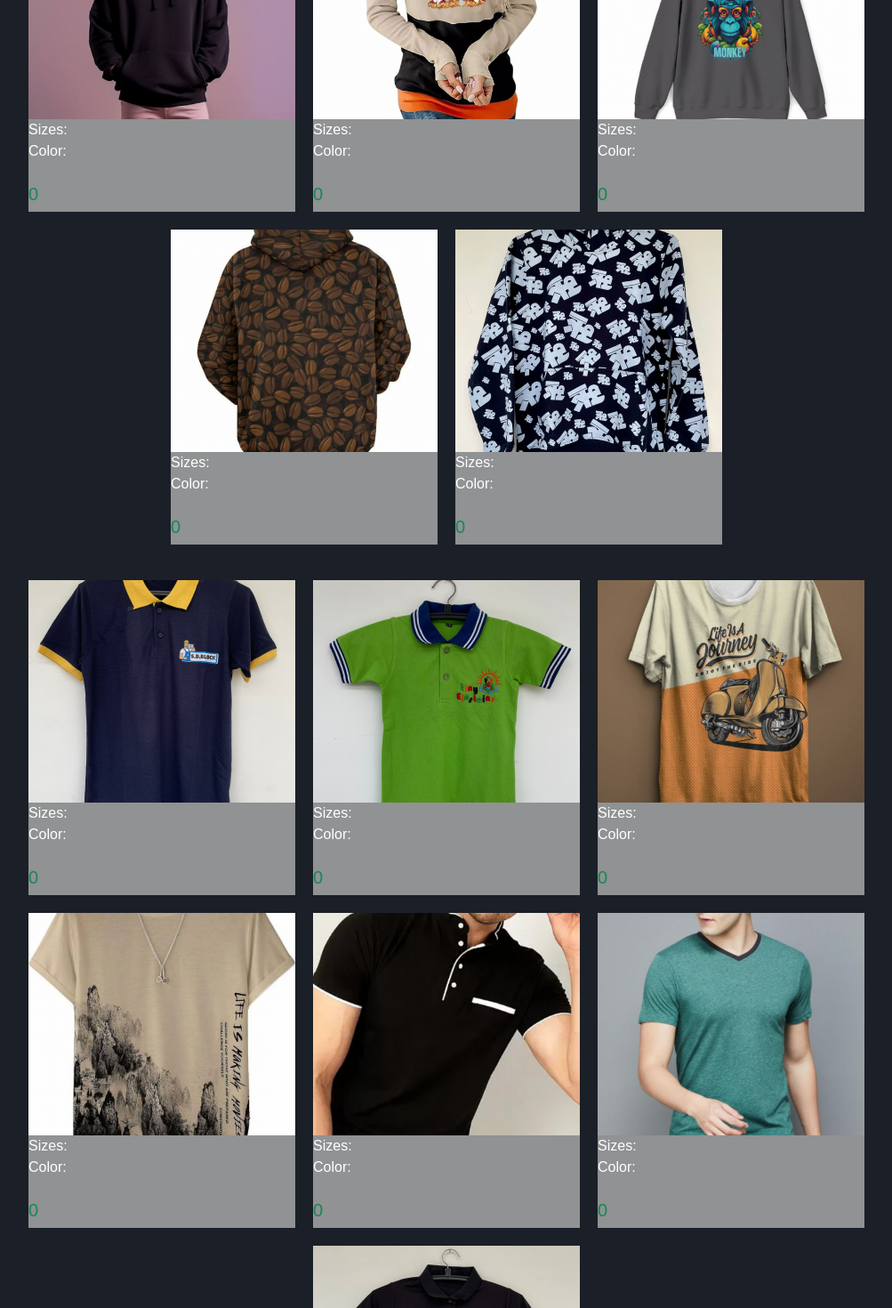
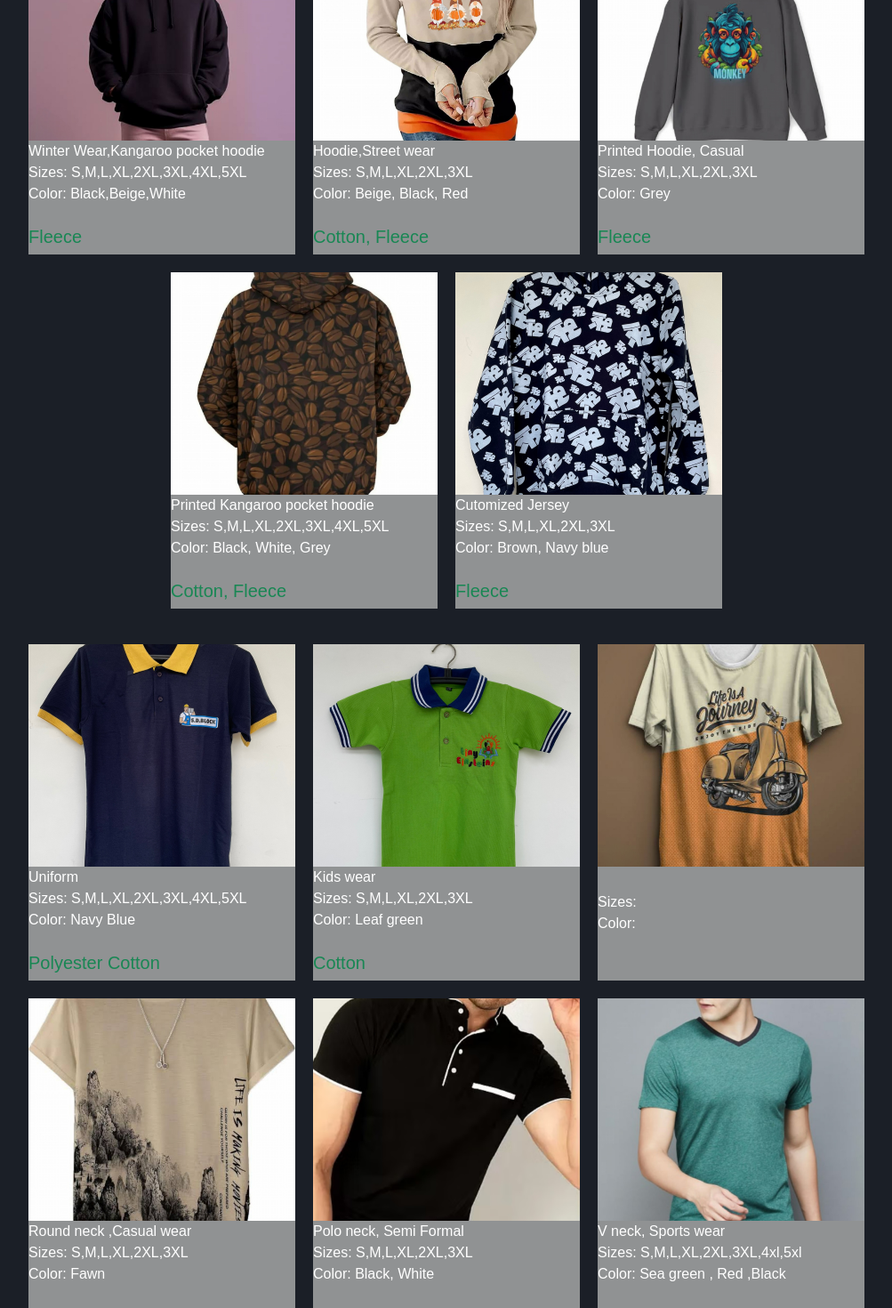
Before and after one commit to MUFFANUJ/HUNS, a React (Create React App) app: page /product in a window 1280 px wide. Shown: the part 700-2170 px from the top of the page at 89% size, without its empty margins (138-1141 px from the left). Built offline with nearby package versions, Linux system fonts and the light colour scheme.

Commit message:
product-info

```diff
--- a/src/ContactUs.jsx
+++ b/src/ContactUs.jsx
@@ -22,10 +22,10 @@ function ContactUs() {
       name: 'Anuj Singh',
       notes: 'Check this out im hero!',
     };
-    emailjs.sendForm('service_xdkkrkr', 'template_pxvq4y4', form.current, 'YYHtgp7__9NHK6z2K')
+    emailjs.sendForm('service_osd14oe', 'template_0hkh96b', form.current, 'OrgMd5mzEh2DggWFJ')
     .then((result) => {
       console.log("Successfully send")
-      emailjs.send('service_xdkkrkr', 'template_3wua8nm', templateParams).then(
+      emailjs.send('service_osd14oe', 'template_0hkh96b', templateParams).then(
         (response) => {
           console.log('SUCCESS!', response.status, response.text);
         },
--- a/src/product.jsx
+++ b/src/product.jsx
@@ -96,66 +96,66 @@ function Productpage({ option, setOption }) {
     {
       title: "",
       imgURL: hoodie,
-      description: "",
-      sizes: "",
-      color: "",
-      price: 0,
+      description: "Casual Hoodie",
+      sizes: "S,M,L,XL,2XL,3XL,4XL,5XL",
+      color: "Black, White, Wine, Blue",
+      material: "Fleece",
     },
     {
       title: "",
       imgURL: hoodie2,
-      description: "",
-      sizes: "",
-      color: "",
-      price: 0,
+      description: "Customized Uniform",
+      sizes: "S,M,L,XL,2XL,3XL",
+      color: "Brown,Beige",
+      material: "Faux Swade",
     },
     {
       title: "",
       imgURL: hoodie3,
-      description: "",
-      sizes: "",
-      color: "",
-      price: 0,
+      description: "Casual Wear",
+      sizes: "S, M, L, XL, 2XL, 3XL",
+      color: "Turqoise,White",
+      material: "Fleece",
     },
     {
       title: "",
       imgURL: hoodie4,
-      description: "",
-      sizes: "",
-      color: "",
-      price: 0,
+      description: "Winter Wear,Kangaroo pocket hoodie",
+      sizes: "S,M,L,XL,2XL,3XL,4XL,5XL",
+      color: "Black,Beige,White",
+      material: "Fleece",
     },
     {
       title: "",
       imgURL: hoodie5,
-      description: "",
-      sizes: "",
-      color: "",
-      price: 0,
+      description: "Hoodie,Street wear",
+      sizes: "S,M,L,XL,2XL,3XL",
+      color: "Beige, Black, Red",
+      material: "Cotton, Fleece",
     },
     {
       title: "",
       imgURL: hoodie6,
-      description: "",
-      sizes: "",
-      color: "",
-      price: 0,
+      description: "Printed Hoodie, Casual",
+      sizes: "S,M,L,XL,2XL,3XL",
+      color: "Grey",
+      material: "Fleece",
     },
     {
       title: "",
       imgURL: hoodie7,
-      description: "",
-      sizes: "",
-      color: "",
-      price: 0,
+      description: "Printed Kangaroo pocket hoodie",
+      sizes: "S,M,L,XL,2XL,3XL,4XL,5XL",
+      color: "Black, White, Grey",
+      material: "Cotton, Fleece",
     },
     {
       title: "",
       imgURL: hoodie8,
-      description: "",
-      sizes: "",
-      color: "",
-      price: 0,
+      description: "Cutomized Jersey",
+      sizes: "S,M,L,XL,2XL,3XL",
+      color: "Brown, Navy blue",
+      material: "Fleece",
     },
   ];
 
@@ -163,18 +163,18 @@ function Productpage({ option, setOption }) {
     {
       title: "",
       imgURL: tshirt,
-      description: "",
-      sizes: "",
-      color: "",
-      price: 0,
+      description: "Uniform",
+      sizes: "S,M,L,XL,2XL,3XL,4XL,5XL",
+      color: "Navy Blue",
+      material: "Polyester Cotton",
     },
     {
       title: "",
       imgURL: tshirt2,
-      description: "",
-      sizes: "",
-      color: "",
-      price: 0,
+      description: "Kids wear",
+      sizes: "S,M,L,XL,2XL,3XL",
+      color: "Leaf green",
+      material: "Cotton",
     },
     {
       title: "",
@@ -182,39 +182,39 @@ function Productpage({ option, setOption }) {
       description: "",
       sizes: "",
       color: "",
-      price: 0,
+      material: "",
     },
     {
       title: "",
       imgURL: tshirt4,
-      description: "",
-      sizes: "",
-      color: "",
-      price: 0,
+      description: "Round neck ,Casual wear",
+      sizes: "S,M,L,XL,2XL,3XL",
+      color: "Fawn",
+      material: "Polyester Cotton",
     },
     {
       title: "",
       imgURL: tshirt5,
-      description: "",
-      sizes: "",
-      color: "",
-      price: 0,
+      description: "Polo neck, Semi Formal",
+      sizes: "S,M,L,XL,2XL,3XL",
+      color: "Black, White",
+      material: "Pure Cotton",
     },
     {
       title: "",
       imgURL: tshirt6,
-      description: "",
-      sizes: "",
-      color: "",
-      price: 0,
+      description: "V neck, Sports wear",
+      sizes: "S,M,L,XL,2XL,3XL,4xl,5xl",
+      color: "Sea green , Red ,Black",
+      material: "Polyester cotton",
     },
     {
       title: "",
       imgURL: tshirt7,
-      description: "",
-      sizes: "",
-      color: "",
-      price: 0,
+      description: "Corporate Uniform",
+      sizes: "S,M,L,XL,2XL,3XL,4XL,5XL",
+      color: "Navy blue",
+      material: "Polyester",
     },
   ];
 
@@ -222,66 +222,66 @@ function Productpage({ option, setOption }) {
     {
       title: "",
       imgURL: trouser,
-      description: "",
-      sizes: "",
-      color: "",
-      price: 0,
+      description: "Casual wear",
+      sizes: "S,M,L,XL,2XL,3XL",
+      color: "Navy blue",
+      material: "PC Sinker",
     },
     {
       title: "",
       imgURL: trouser2,
-      description: "",
-      sizes: "",
-      color: "",
-      price: 0,
+      description: "Casual street wear",
+      sizes: "S,M,L,XL,2XL,3XL,4XL,5XL",
+      color: "Beige, Fawn",
+      material: "Textile Fabric",
     },
     {
       title: "",
       imgURL: trouser3,
-      description: "",
-      sizes: "",
-      color: "",
-      price: 0,
+      description: "Sports wear",
+      sizes: "S,M,L,XL,2XL,3XL,4XL,5XL",
+      color: "Black, Melange Grey",
+      material: "Super Poly",
     },
     {
       title: "",
       imgURL: trouser4,
-      description: "",
-      sizes: "",
-      color: "",
-      price: 0,
+      description: "Sports wear",
+      sizes: "S,M,L,XL,2XL,3XL",
+      color: "Olive green",
+      material: "PC sinker",
     },
     {
       title: "",
       imgURL: trouser5,
-      description: "",
-      sizes: "",
-      color: "",
-      price: 0,
+      description: "Casual Wear",
+      sizes: "S,M,L,XL,2XL,3XL",
+      color: "Navy blue, Black",
+      material: "Textile fabric",
     },
     {
       title: "",
       imgURL: trouser6,
-      description: "",
-      sizes: "",
-      color: "",
-      price: 0,
+      description: "Casual ,Sports, Night wear",
+      sizes: "S,M,L,XL,2XL,3XL",
+      color: "Black, Melange grey",
+      material: "Cotton",
     },
     {
       title: "",
       imgURL: trouser7,
-      description: "",
-      sizes: "",
-      color: "",
-      price: 0,
+      description: "Trackpants",
+      sizes: "S,M,L,XL,2XL,3XL,4XL,5XL",
+      color: "Black, Navy",
+      material: "PC sinker",
     },
     {
       title: "",
       imgURL: trouser8,
-      description: "",
-      sizes: "",
-      color: "",
-      price: 0,
+      description: "Casual wear",
+      sizes: "S,M,L,XL,2XL,3XL",
+      color: "Black ,White",
+      material: "Super Poly",
     },
   ];
 
@@ -382,7 +382,7 @@ function Productpage({ option, setOption }) {
                   <p class="card-text">Color: {item.color}</p>
                   <div class="buy d-flex justify-content-between align-items-center">
                     <div class="price text-success">
-                      <h5 class="mt-4">{item.price}</h5>
+                      <h5 class="mt-4">{item.material}</h5>
                     </div>
                   </div>
                 </div>
@@ -409,7 +409,7 @@ function Productpage({ option, setOption }) {
                   <p class="card-text">Color: {item.color}</p>
                   <div class="buy d-flex justify-content-between align-items-center">
                     <div class="price text-success">
-                      <h5 class="mt-4">{item.price}</h5>
+                      <h5 class="mt-4">{item.material}</h5>
                     </div>
                   </div>
                 </div>
@@ -436,7 +436,7 @@ function Productpage({ option, setOption }) {
                   <p class="card-text">Color: {item.color}</p>
                   <div class="buy d-flex justify-content-between align-items-center">
                     <div class="price text-success">
-                      <h5 class="mt-4">{item.price}</h5>
+                      <h5 class="mt-4">{item.material}</h5>
                     </div>
                   </div>
                 </div>
```
Also changed, not shown: src/mainpage.jsx (+30 -27 lines).
